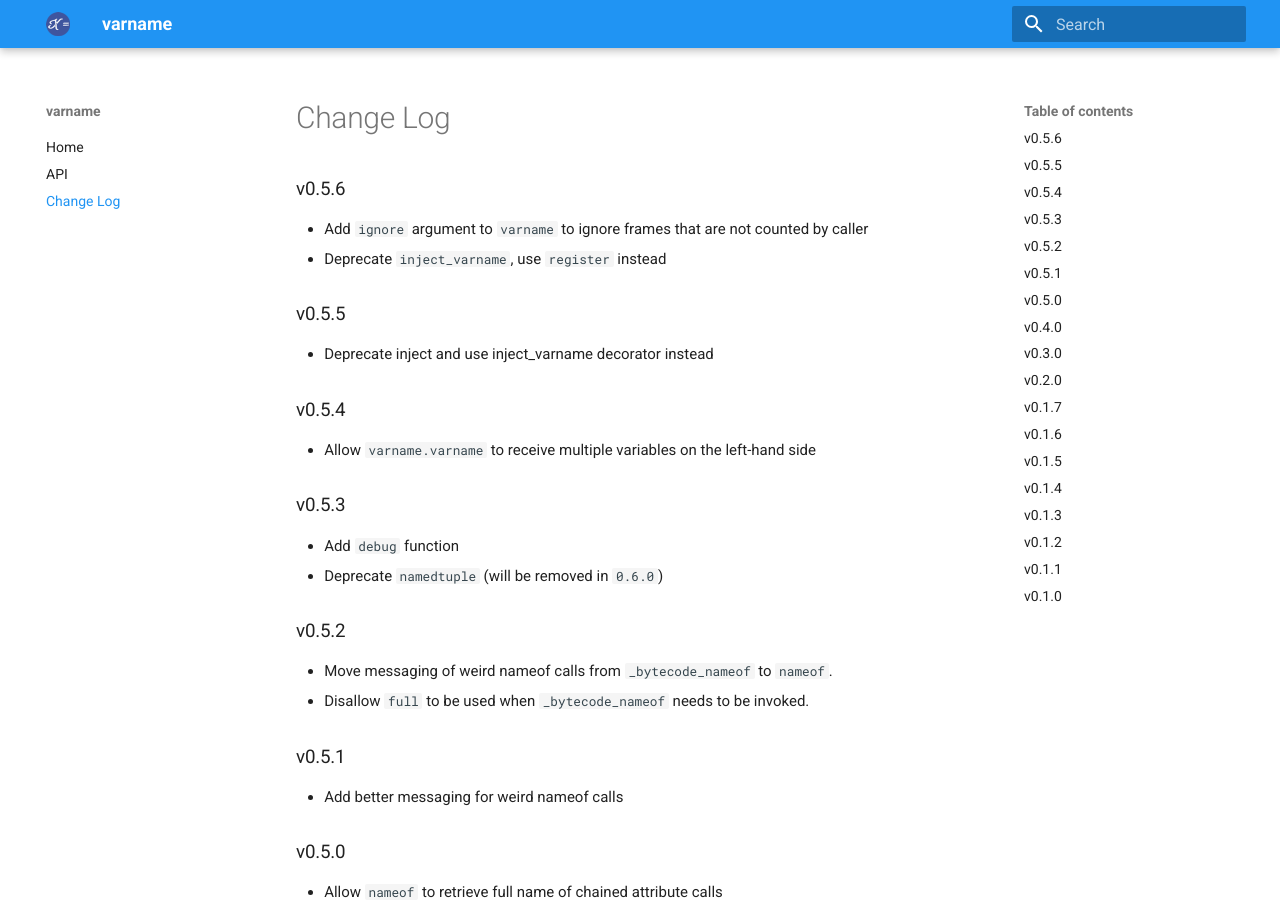
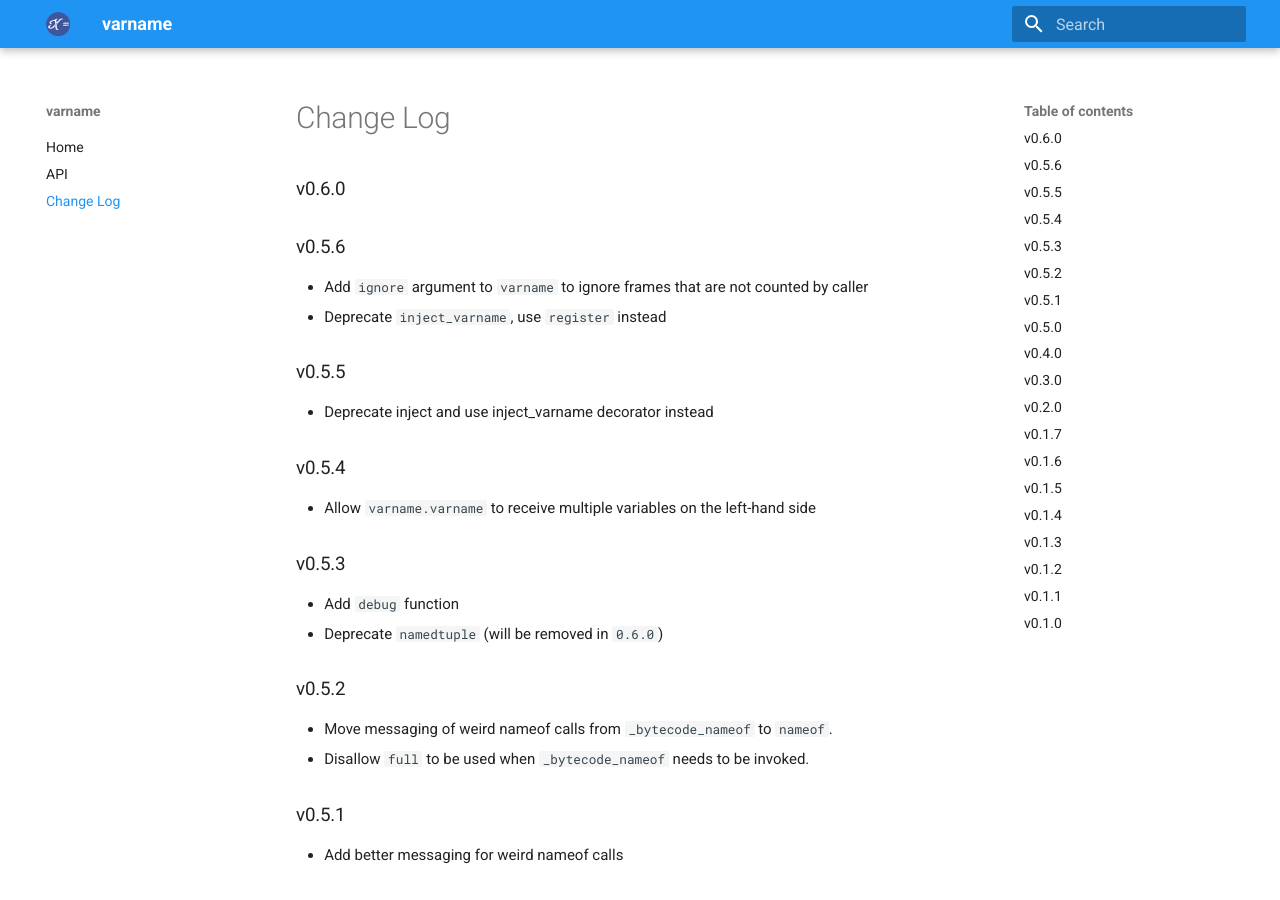
Before and after one commit to pwwang/python-varname, an MkDocs documentation site: the page built from docs/CHANGELOG.md, in a window 1280 px wide and 900 px high. Built offline with MkDocs 1.6.1 and Material for MkDocs 9.7.7, drawn with Linux system fonts in a browser that asks for light colours.

Commit message:
Init 0.6.0 in changelog

```diff
--- a/docs/CHANGELOG.md
+++ b/docs/CHANGELOG.md
@@ -1,3 +1,6 @@
+## v0.6.0
+
+
 ## v0.5.6
 - Add `ignore` argument to `varname` to ignore frames that are not counted by caller
 - Deprecate `inject_varname`, use `register` instead
```
